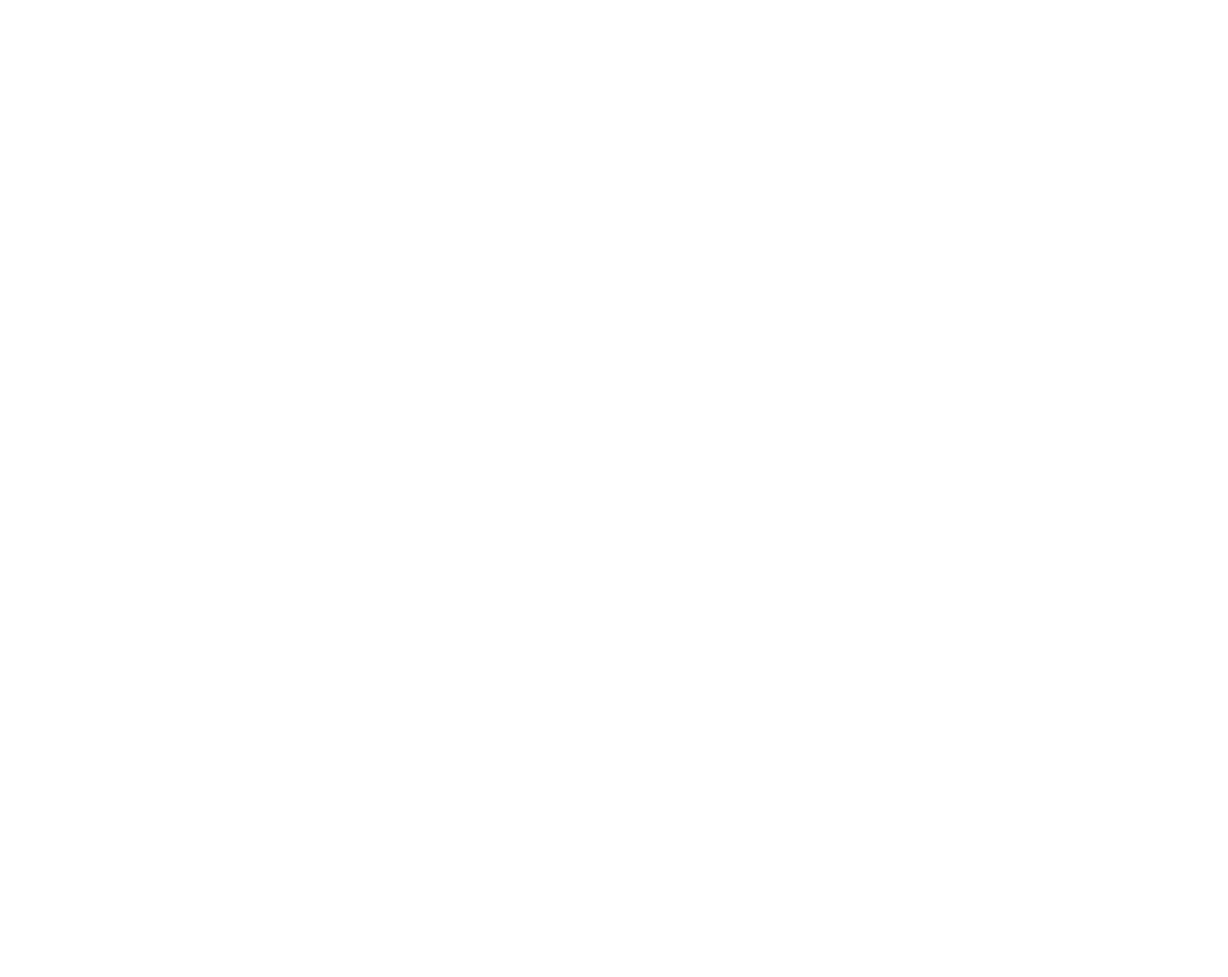
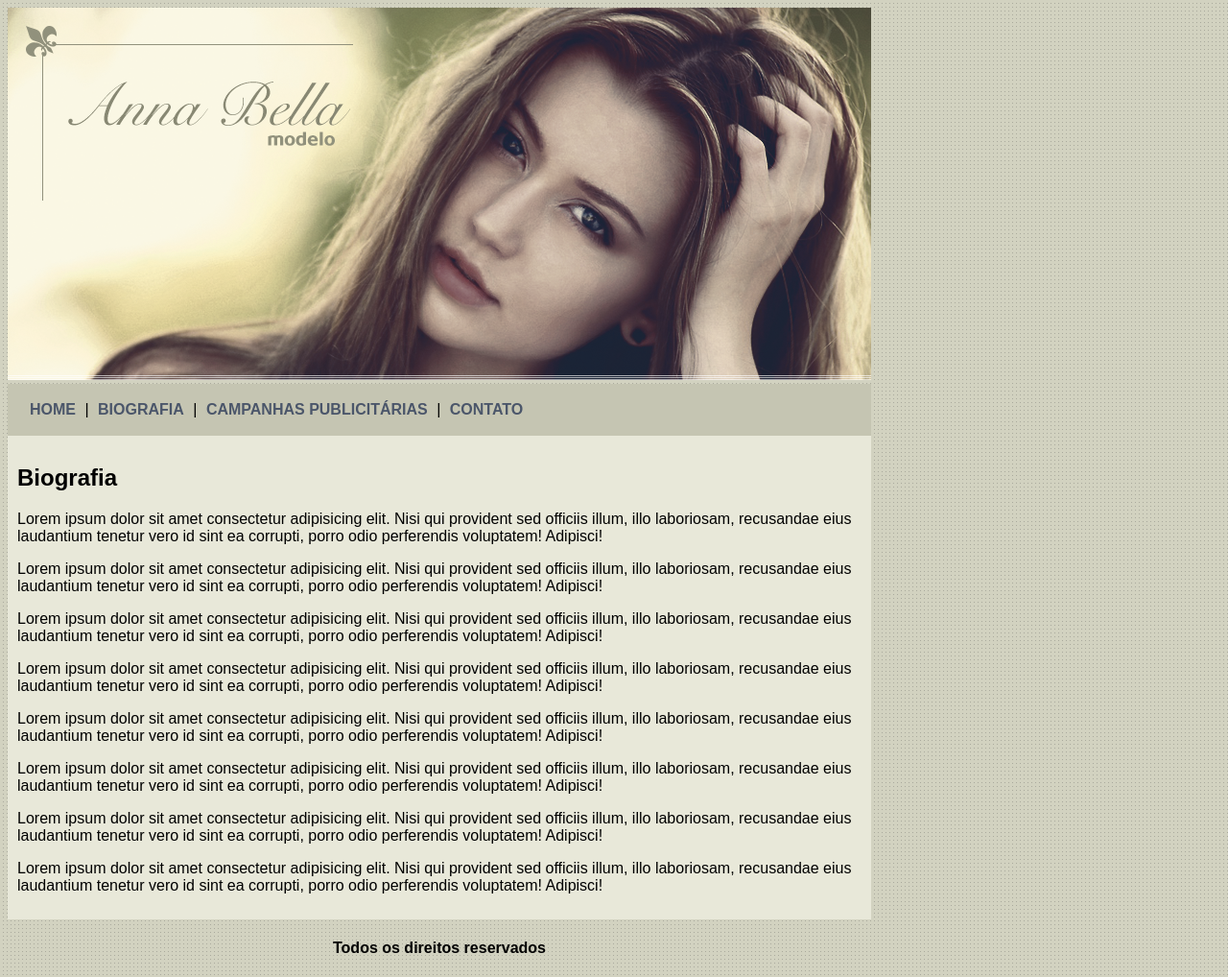
Before and after one commit to leorodriguesdev/projetoanna-bella, a plain HTML site: page biografia.html in a window 1280 px wide. Shown: the whole page at 96% size. Before the commit the page ends 800 px from the top, so only its background shows below. Drawn offline with Linux system fonts and the light colour scheme.

Commit message:
fim do projeto

```diff
--- a/biografia.html
+++ b/biografia.html
@@ -0,0 +1,55 @@
+<!DOCTYPE html>
+<html lang="pt-br">
+<head>
+
+    <meta charset="UTF-8">
+    <meta name="viewport" content="width=device-width, initial-scale=1.0">
+    <title>Anna Bella Biografia</title>
+    <link rel="stylesheet" href="estilo.css">
+
+</head>
+<body>
+
+    <div id="principal"> <!--inicio do conteúdo-->
+
+        <img src="imagens/capa.png" alt="Capa Anna Bella">
+
+        <div id="menu">
+
+            <a href="index.html">HOME</a> |
+            <a href="biografia.html">BIOGRAFIA</a> |
+            <a href="campanhaspublicitarias.html">CAMPANHAS PUBLICITÁRIAS</a> |
+            <a href="contato.html">CONTATO</a>
+
+        </div>
+
+        <div id="conteudo">
+
+            <H2>Biografia</H2>
+
+            <p>Lorem ipsum dolor sit amet consectetur adipisicing elit. Nisi qui provident sed officiis illum, illo laboriosam, recusandae eius laudantium tenetur vero id sint ea corrupti, porro odio perferendis voluptatem! Adipisci!</p>
+
+            <p>Lorem ipsum dolor sit amet consectetur adipisicing elit. Nisi qui provident sed officiis illum, illo laboriosam, recusandae eius laudantium tenetur vero id sint ea corrupti, porro odio perferendis voluptatem! Adipisci!</p>    <p>Lorem ipsum dolor sit amet consectetur adipisicing elit. Nisi qui provident sed officiis illum, illo laboriosam, recusandae eius laudantium tenetur vero id sint ea corrupti, porro odio perferendis voluptatem! Adipisci!</p>
+
+            <p>Lorem ipsum dolor sit amet consectetur adipisicing elit. Nisi qui provident sed officiis illum, illo laboriosam, recusandae eius laudantium tenetur vero id sint ea corrupti, porro odio perferendis voluptatem! Adipisci!</p>    <p>Lorem ipsum dolor sit amet consectetur adipisicing elit. Nisi qui provident sed officiis illum, illo laboriosam, recusandae eius laudantium tenetur vero id sint ea corrupti, porro odio perferendis voluptatem! Adipisci!</p>
+
+            <p>Lorem ipsum dolor sit amet consectetur adipisicing elit. Nisi qui provident sed officiis illum, illo laboriosam, recusandae eius laudantium tenetur vero id sint ea corrupti, porro odio perferendis voluptatem! Adipisci!</p>
+
+            <p>Lorem ipsum dolor sit amet consectetur adipisicing elit. Nisi qui provident sed officiis illum, illo laboriosam, recusandae eius laudantium tenetur vero id sint ea corrupti, porro odio perferendis voluptatem! Adipisci!</p>
+
+            <p>Lorem ipsum dolor sit amet consectetur adipisicing elit. Nisi qui provident sed officiis illum, illo laboriosam, recusandae eius laudantium tenetur vero id sint ea corrupti, porro odio perferendis voluptatem! Adipisci!</p>
+
+        </div> <!--fim do conteúdo-->
+
+        <div>
+
+            <h4 class="centralizar">Todos os direitos reservados</h4>
+
+        </div>
+
+    </div>
+
+
+
+</body>
+</html>
--- a/estilo.css
+++ b/estilo.css
@@ -8,7 +8,7 @@ body {
 }
 
 #menu {
-    background #c5c5b2;
+    background: #c5c5b2;
     padding: 18px;
 }
 
@@ -16,6 +16,7 @@ body {
     background: #e8e8d9;
     padding: 10px;
 }
+
 
 a {
     color: #4b566a;
@@ -27,3 +28,12 @@ a {
 .centralizar {
     text-align: center;
 }
+
+.img-campanha {
+    border: 10px solid #c3c3ae;
+}
+
+h1 {
+    color: #828271;
+    font-size: 1.2em;
+}
```
Also changed, not shown: campanhaspublicitarias.html (+59 -0 lines), contato.html (+52 -0 lines).
